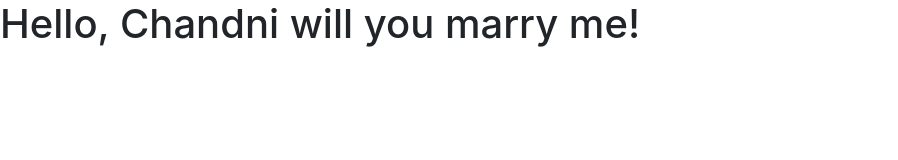
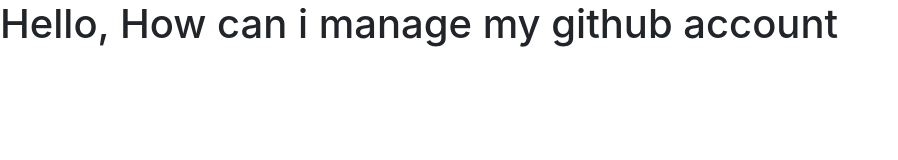
Before and after one commit to Atiq18/AtiqurRahman.github.io, a plain HTML site: page index.html in a window 1280 px wide. Shown: the whole page, without its empty margins (0-898 px from the left). Drawn offline with nearby package versions, Linux system fonts and the light colour scheme.

Commit message:
h1 updated for account test

```diff
--- a/css/style.css
+++ b/css/style.css
@@ -1,3 +1,3 @@
 .body{
- font-family: 'Open Sans', sans-serif;
+   font-family: 'Open Sans', sans-serif;
 }
--- a/index.html
+++ b/index.html
@@ -15,7 +15,7 @@
     <script src="https://kit.fontawesome.com/yourcode.js"></script>
   </head>
   <body>
-    <h1>Hello, Chandni will you marry me!</h1>
+    <h1>Hello, How can i manage my github account</h1>
 
     <!-- Optional JavaScript -->
     <!-- jQuery first, then Popper.js, then Bootstrap JS -->
```
